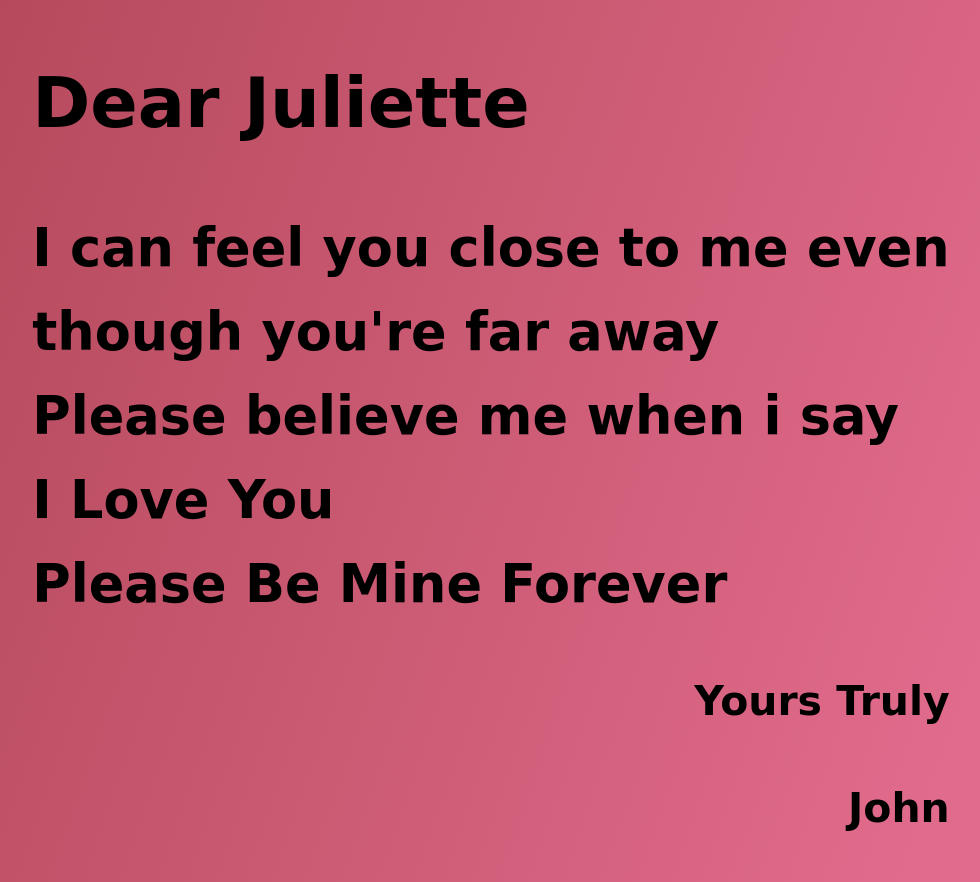
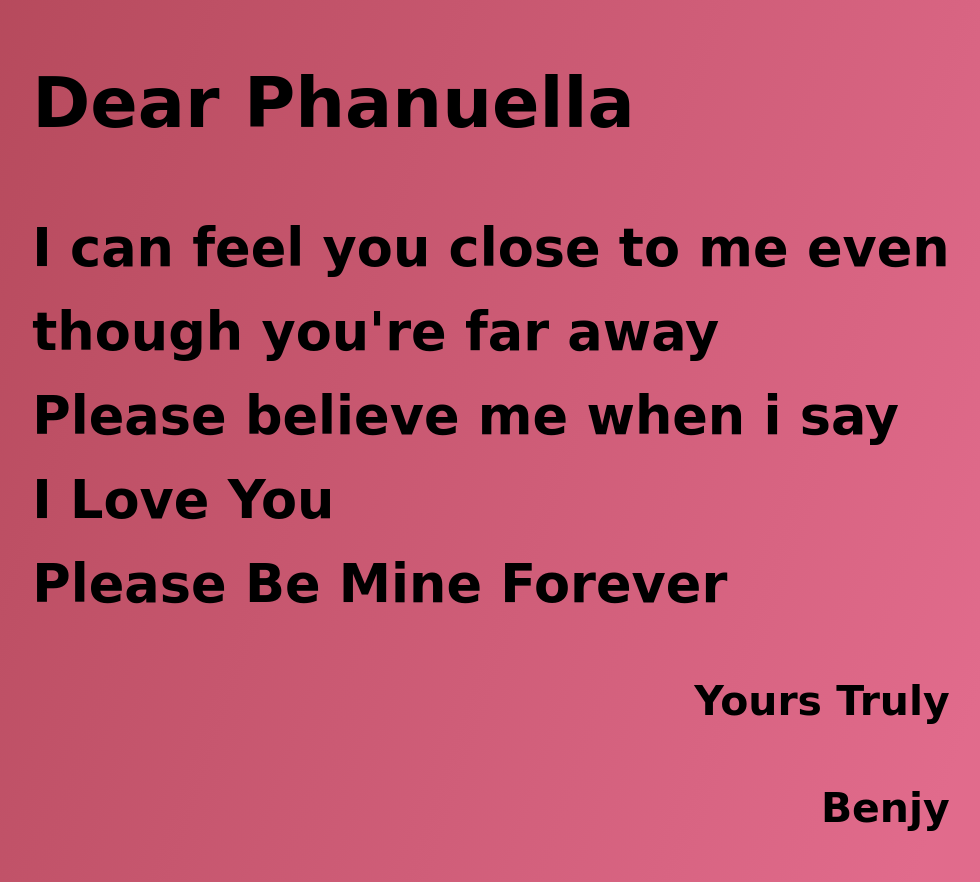
Before and after one commit to Themoneym/Mylove, a plain HTML site: page letter.html in a window 1280 px wide. Shown: the whole page, without its empty margins (149-1129 px from the left). Drawn offline with Linux system fonts and the light colour scheme; a web font is replaced by a local one.

Commit message:
Update love letter recipient and author

```diff
--- a/letter.html
+++ b/letter.html
@@ -11,7 +11,7 @@
 <body>
 
     <div class="loveletter">
-        <h1>Dear Juliette</h1>
+        <h1>Dear Phanuella</h1>
         <h2>I can feel you close to me even
             <br>
             though you're far away
@@ -23,7 +23,7 @@
             Please Be Mine Forever
         </h2>
         <H3>Yours Truly</H3>
-        <h3>John</h3>
+        <h3>Benjy</h3>
     </div>
 
 </body>
```
